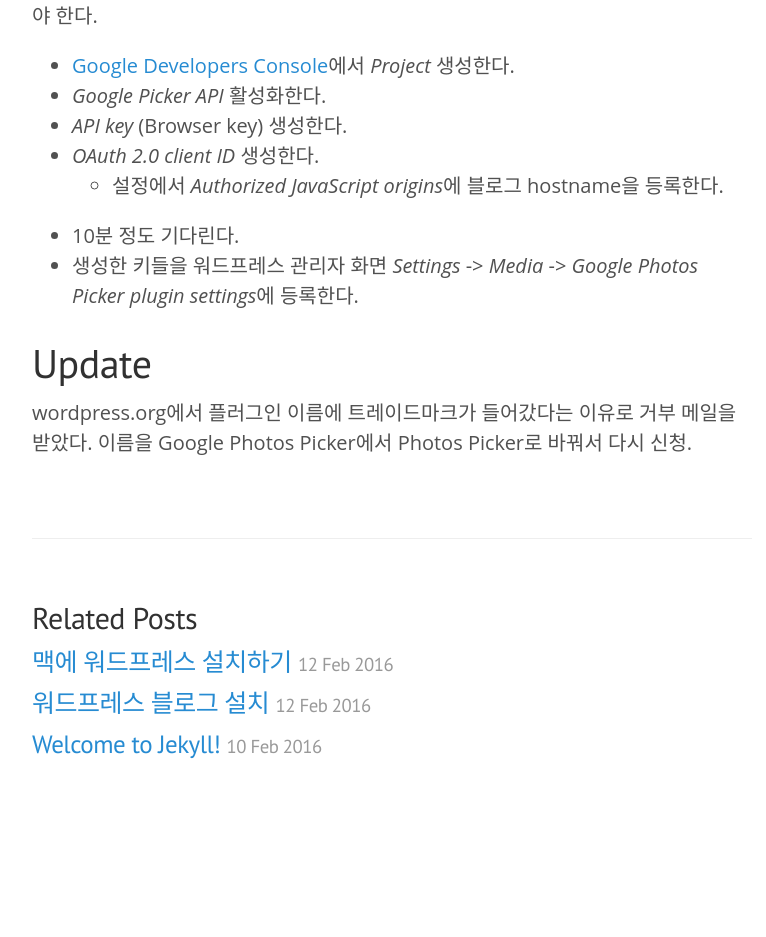
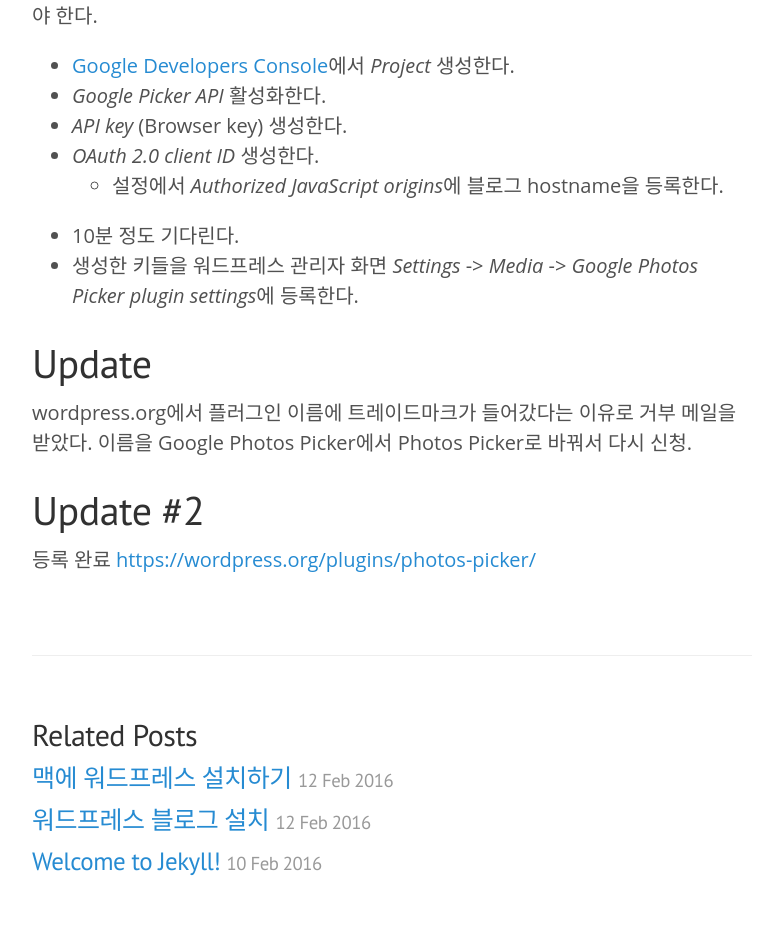
Before and after one commit to iwongu/iwongu.github.com, a Jekyll site: the page built from _posts/2016-02-13-google-photos-picker-wordpress-plugin.markdown, in a window 1280 px wide. Shown: the part 791-1728 px from the top of the page, without its empty margins (248-1014 px from the left). Built offline with Jekyll 4.4.1, drawn with Linux system fonts in a browser that asks for light colours; some web fonts are replaced; comment, search, counter and statistics services are not loaded; before the commit the page ends 1611 px from its top, so only the background shows below that.

Commit message:
Minor update.

```diff
--- a/_posts/2016-02-13-google-photos-picker-wordpress-plugin.markdown
+++ b/_posts/2016-02-13-google-photos-picker-wordpress-plugin.markdown
@@ -26,3 +26,7 @@ date:   2016-02-13 20:46:16 -0800
 # Update
 
 wordpress.org에서 플러그인 이름에 트레이드마크가 들어갔다는 이유로 거부 메일을 받았다. 이름을 Google Photos Picker에서 Photos Picker로 바꿔서 다시 신청.
+
+# Update #2
+
+등록 완료 [https://wordpress.org/plugins/photos-picker/        ](https://wordpress.org/plugins/photos-picker/)
```
